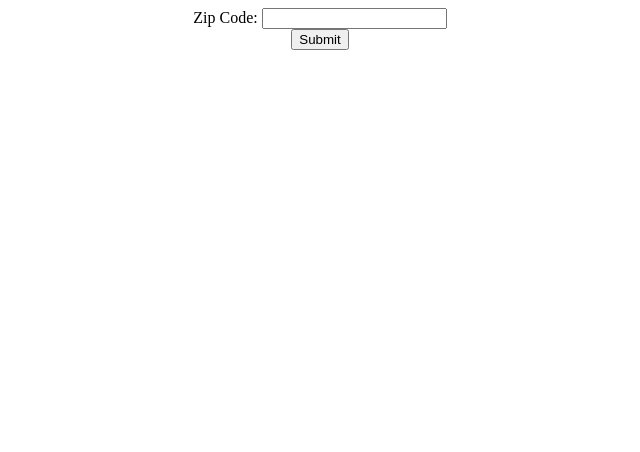
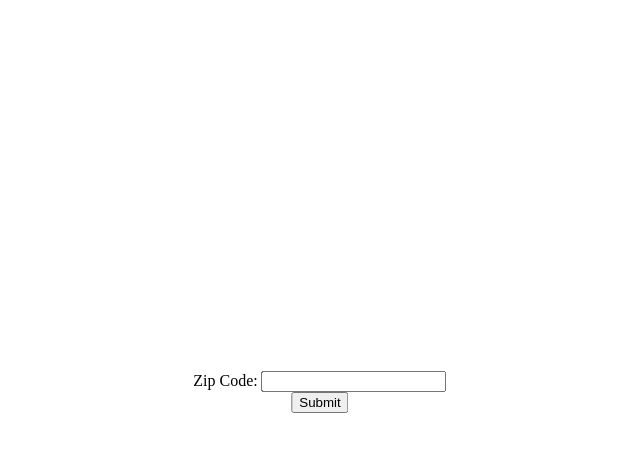
Before and after one commit to ASchneidman/ShouldWeHaveClassOutside, a plain HTML site: page index.html in a window 1280 px wide. Shown: the whole page, without its empty margins (320-960 px from the left). Drawn offline with nearby package versions, Linux system fonts and the light colour scheme.

Commit message:
Added CSS

```diff
--- a/index.html
+++ b/index.html
@@ -1,43 +1,47 @@
 <html>
 <!-- Using https://github.com/michael-lynch/open-weather to get weather data -->
+
 <head>
+    <link rel="stylesheet" type="text/css" href="index_style.css" />
     <!--<script src="//ajax.googleapis.com/ajax/libs/jquery/1.9.1/jquery.min.js"></script>-->
     <script type="text/javascript" src="http://code.jquery.com/jquery-latest.min.js"></script>
     <script src="/Users/Alex/Documents/ShouldWeHaveClassOutside/js/plugins/openWeather.js"></script>
 
     <title>Should We Have Class Outside?</title>
+
     <body>
         <center>
             <!--<script src="//ajax.googleapis.com/ajax/libs/jquery/1.9.1/jquery.min.js"></script>-->
 
+
+            <div id="form">
 
 
                 <form id="frm1">
                     Zip Code: <input type="text" name="fname" id="userinput"><br>
                     <input type="button" onclick="gettingJSON()" value="Submit">
                 </form>
-
-      <script src="/Users/Alex/Documents/ShouldWeHaveClassOutside/js/plugins/openWeather.js"></script>
-
-      <div id="demo">
-        <p>
+                <p id="demo">
 
                 </p>
             </div>
+            <script src="/Users/Alex/Documents/ShouldWeHaveClassOutside/js/plugins/openWeather.js"></script>
+
+
 
             <script>
-      function gettingJSON(){
+                function gettingJSON() {
                     var zip = document.getElementById('userinput').value;
                     var jsonStr = "http://api.openweathermap.org/data/2.5/weather?zip=" + zip + ",us&APPID=6e080880894f9be24853580062ac920a";
                     //document.write("jquery loaded");
                     //  $.getJSON("http://api.openweathermap.org/data/2.5/weather?zip=60093,us&APPID=6e080880894f9be24853580062ac920a",function(json){
-        $.getJSON(jsonStr,function(json){
+                    $.getJSON(jsonStr, function(json) {
                         // document.write(JSON.stringify(json));
                         var total_weather = JSON.stringify(json);
-          var temp_pos = total_weather.search("temp")+6;
-          var final_temp_kelv = total_weather.substring(temp_pos, temp_pos+6);
-          var final_temp_far = (9/5)*(final_temp_kelv-273)+32;
-          document.getElementById("demo").innerHTML = Math.round(final_temp_far*100)/100 + "°";
+                        var temp_pos = total_weather.search("temp") + 6;
+                        var final_temp_kelv = total_weather.substring(temp_pos, temp_pos + 6);
+                        var final_temp_far = (9 / 5) * (final_temp_kelv - 273) + 32;
+                        document.getElementById("demo").innerHTML = Math.round(final_temp_far * 100) / 100 + "°";
 
                         if (final_temp_far > 60) {
                             document.getElementById("demo").innerHTML = "Yes.";
@@ -60,4 +64,5 @@
         </center>
     </body>
 </head>
+
 </html>
--- /dev/null
+++ b/index_style.css
@@ -0,0 +1,9 @@
+div {
+  position: absolute;
+  top: 50%;
+  left: 50%;
+  paddint: 15px;
+  -ms-transform: translateX(-50%) translateY(-50%);
+  -webkit-transform: translate(-50%, -50%);
+  transform: translate(-50%, -50%);
+}
```
Lines whose indentation alone changed are shown as unchanged.
